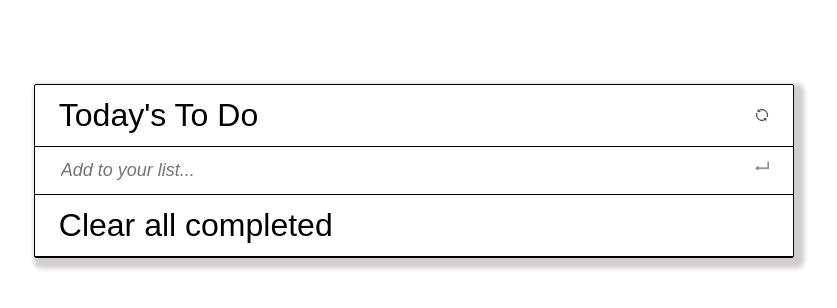
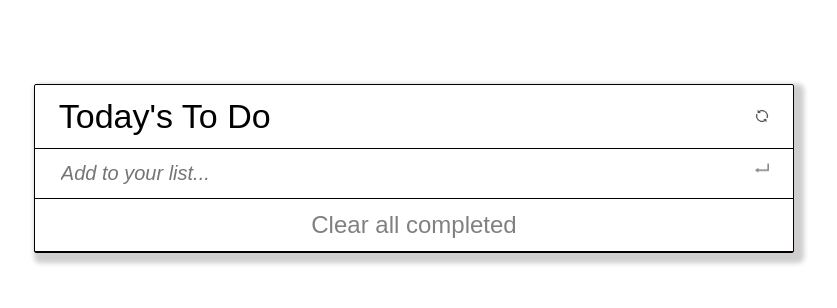
Before and after one commit to ShingiraiBhengesa/to-do-list, a website built with webpack: page src/template.html in a window 1280 px wide. Shown: the whole page, without its empty margins (226-1063 px from the left). Built offline with nearby package versions, Linux system fonts and the light colour scheme.

Commit message:
update css

```diff
--- a/src/styles.css
+++ b/src/styles.css
@@ -8,7 +8,7 @@ body {
   width: 60%;
   border-radius: 2px;
   border: solid black 1px;
-  font-size: 32px;
+  font-size: 34px;
   box-shadow: 5px 5px 5px 5px rgb(207, 205, 205);
   margin-top: 6%;
 }
@@ -40,7 +40,8 @@ body {
 .text-input input {
   border: none;
   font-style: italic;
-  font-size: 18px;
+  font-size: 20px;
+  width: 80%;
 }
 
 .text-input input:focus {
@@ -84,6 +85,7 @@ body {
 
 .tasks-item-start p {
   display: block;
+  font-size: 2vw;
 }
 
 .tasks-item-start p.active {
@@ -126,9 +128,11 @@ body {
   display: none;
 }
 
-.button {
+.clearbutton {
   display: flex;
   justify-content: center;
   font-size: 24px;
   color: gray;
+  cursor: pointer;
+  text-align: center;
 }
```
